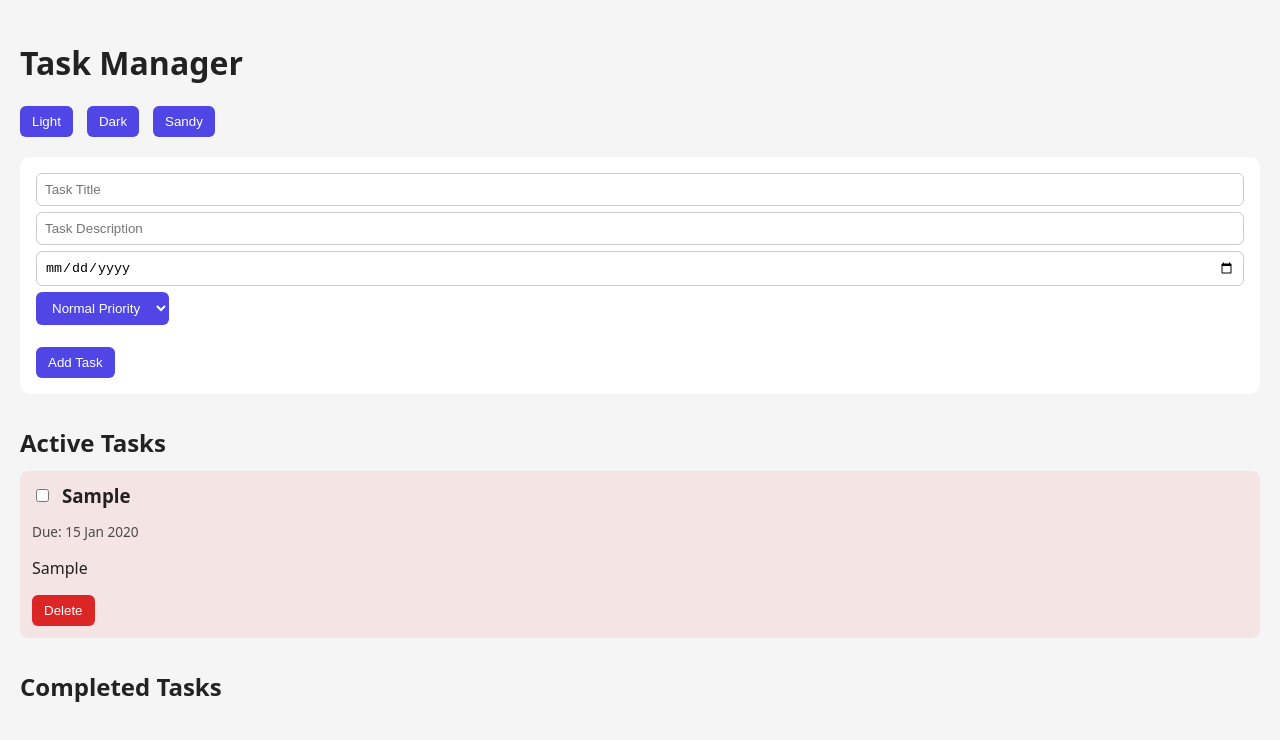
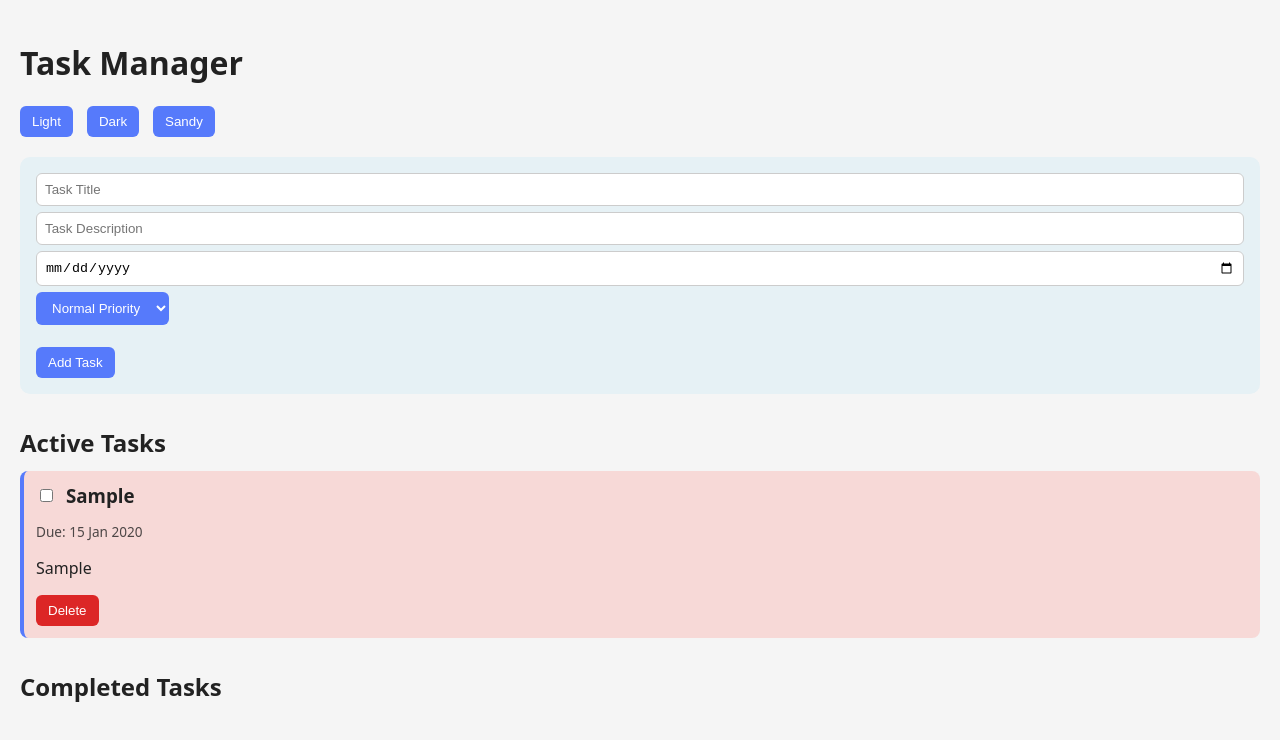
Before and after one commit to Fahim01Khan/task-manager-react, a React (Vite) app: page / in a window 1280 px wide. Both pictures are taken after typing "Sample", "Sample", "2020-01-15" into the empty fields and a click on the button "Add Task". Shown: the top 740 px of the page. Built offline with nearby package versions, Linux system fonts and the light colour scheme.

Commit message:
Due date hilighting logic

```diff
--- a/src/components/TaskItem.jsx
+++ b/src/components/TaskItem.jsx
@@ -8,15 +8,27 @@ function TaskItem({ id, title, description, completed, priority, dueDate, onDele
         })
         : "";
 
+    const today = new Date();
+    today.setHours(0, 0, 0, 0);
+
+    const due = dueDate ? new Date(dueDate) : null;
+    if (due) due.setHours(0, 0, 0, 0);
+
     const isOverdue =
         dueDate &&
         !completed &&
-        new Date(dueDate) < new Date().setHours(0, 0, 0, 0);
+        due < today;
+
+    const isDueToday =
+        dueDate &&
+        !completed &&
+        due.getTime() === today.getTime();
 
     return (
         <div className={`task-card
                             ${priority === "high" ? "high" : ""}
-                            ${isOverdue ? "overdue" : ""}`
+                            ${isOverdue ? "overdue" : ""}
+                            ${isDueToday ? "due-today" : ""}`
                         }
             style={{ opacity: completed ? 0.6 : 1, }}>
 
--- a/src/themes.css
+++ b/src/themes.css
@@ -13,22 +13,22 @@ html, body {
 :root {
     --bg: #f5f5f5;
     --text: #222;
-    --card: #ffffff;
-    --accent: #4f46e5;
+    --card: #e6f1f5;
+    --accent: #567afb;
 }
 
 [data-theme="dark"] {
     --bg: #121212;
     --text: #f3f2f2;
     --card: #1e1e1e;
-    --accent: #22c55e;
+    --accent: #1b9146;
 }
 
 [data-theme="sand"] {
     --bg: #fff7ed;
     --text: #431407;
     --card: #fcedda;
-    --accent: #f9ab81;
+    --accent: #C2B280;
 }
 
 .app {
@@ -53,7 +53,7 @@ html, body {
 }
 
 .task-card.high {
-    border-left-color: #e80303;
+    border-left-color: rgb(253, 92, 84);
 }
 
 .task-header {
@@ -89,8 +89,11 @@ button:hover {
 }
 
 .task-card.overdue {
-    border-left: #dc2626;
-    background: rgba(220, 38, 30, 0.08);
+    background: rgba(255, 105, 97, 0.2);
+}
+
+.task-card.due-today {
+    background: rgba(136, 252, 121, 0.2);
 }
 
 .due-date {
```
